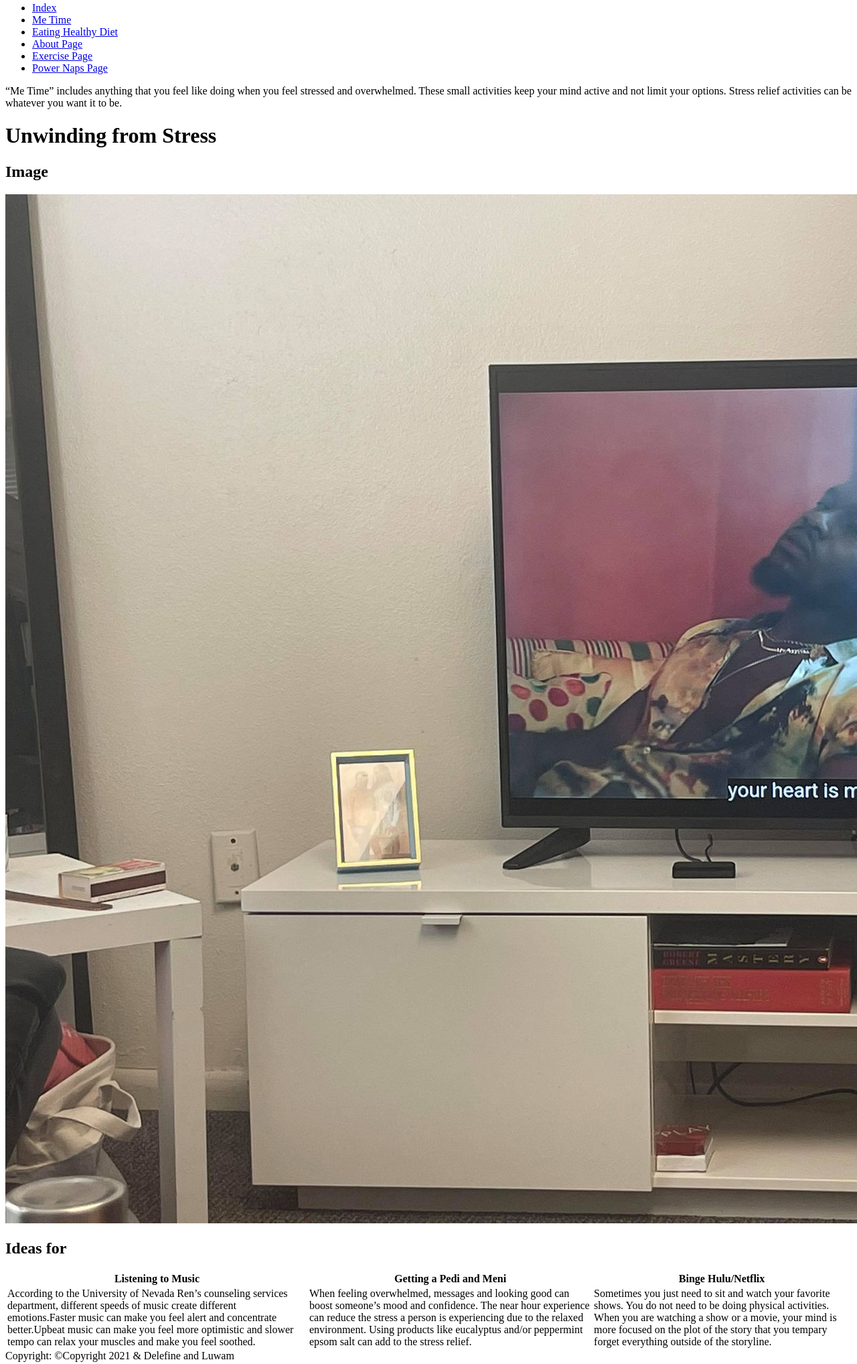
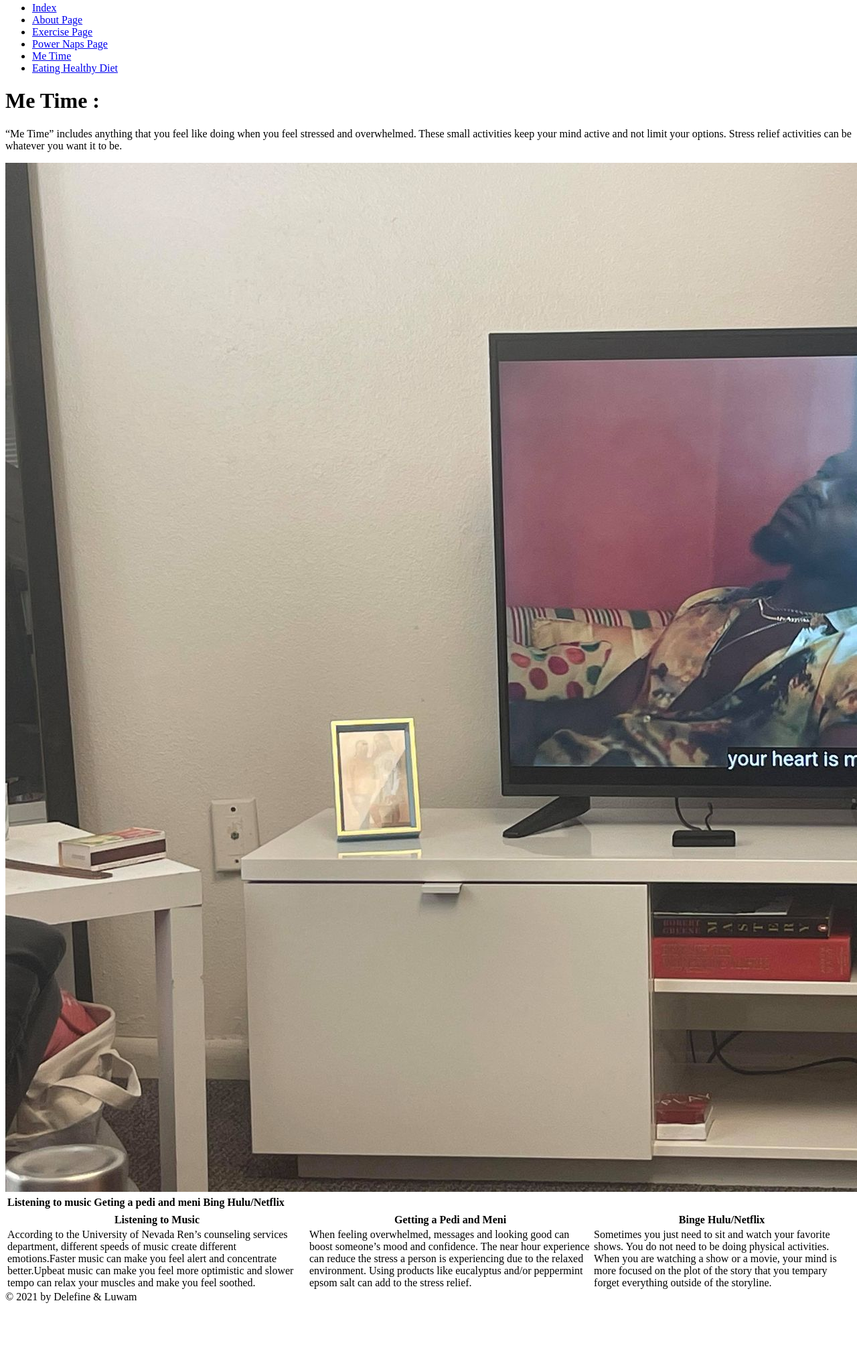
Before and after one commit to emily-m-king/stress_relief_project, a plain HTML site: page public_html/me_time.html in a window 1280 px wide. Shown: the part 13-2049 px from the top of the page at 67% size. After the commit the page ends 1966 px from the top, so only its background shows below. Drawn offline with Linux system fonts and the light colour scheme.

Commit message:
changes from del

```diff
--- a/public_html/me_time.html
+++ b/public_html/me_time.html
@@ -18,39 +18,42 @@
          <a href="index.html">Index</a>
         </li>
          <li>
-         <a href="me_time.html">Me Time</a>
+         <a href="about_page.html">About Page</a>
         </li>
 
-        <li>
-          <a href="eating_healthy_diet.html">Eating Healthy Diet</a>
-        </li>
-
-        <li>
-          <a href="about_page.html">About Page</a>
-        </li>
         <li>
           <a href="exercise.html">Exercise Page</a>
         </li>
         <li>
           <a href="power_naps.html">Power Naps Page</a>
         </li>
+
+        <li>
+          <a href="me_time.html">Me Time</a>
+        </li>
+        <li>
+         <a href="eating_healthy_diet.html">Eating Healthy Diet</a>
+         </li>
       </ul>
     </nav>
   </header>
+  <h1>Me Time &colon;</h1>
 	<p>“Me Time” includes anything that you feel like doing when you feel stressed and overwhelmed. These small activities keep your mind active and not limit your options. Stress relief activities can be whatever you want it to be.</p>
+	<table>
+	<tr>
+		<th>Listening to music</th>
+		<th>Geting a pedi and meni</th>
 
+		<th>Bing Hulu/Netflix</th>
 
-<h1>Unwinding from Stress</h1>
+	</tr>
+	<tr>
 
-
-
-
-<h2>Image</h2>
+<!--Netflix Image-->
 <img src="netflix.png" alt="netflix" />
 <br />
 
 
-<h2>Ideas for </h2>
 <table>
 	<tr>
 		<th>Listening to Music</th>
@@ -67,7 +70,7 @@
 
 
 	<footer>
-	Copyright: &copy;Copyright 2021 &amp; Delefine and Luwam
+	&copy; 2021 by Delefine &amp; Luwam
 	</footer>
 </body>
 
```
Also changed, not shown: public_html/about_page.html (+9 -9 lines), public_html/eating_healthy_diet.html (+9 -9 lines), public_html/exercise.html (+8 -8 lines), public_html/index.html (+8 -8 lines), public_html/power_naps.html (+9 -9 lines), public_html/images/unwinding_logo.png (deleted), public_html/nap_pose.png (renamed from public_html/images/nap_pose.png), public_html/stretch_pose.png (renamed from public_html/images/stretch_pose.png), public_html/workout_pose.png (renamed from public_html/images/workout_pose.png).
